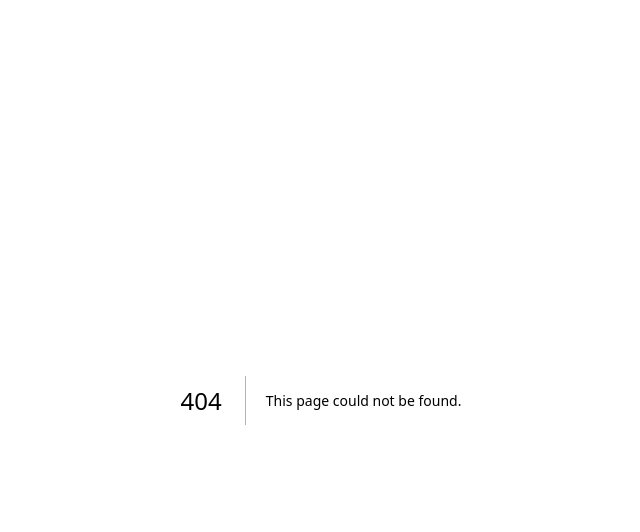
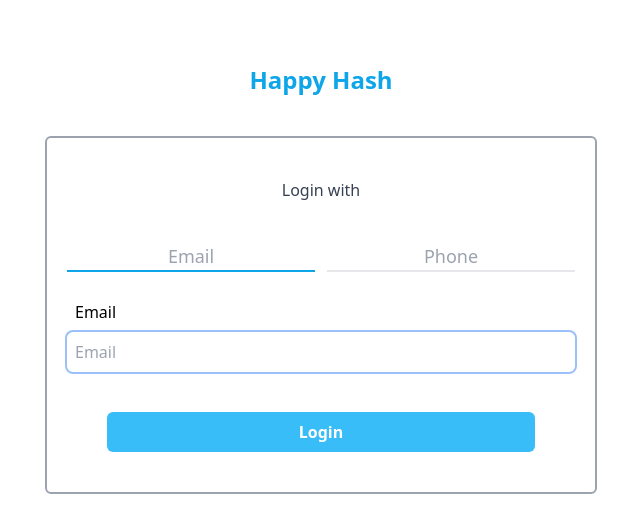
Before and after one commit to DoDevet/happy-hash, a Next.js app: page /login in a window 1280 px wide. Before the commit this address had no page. Shown: the top 532 px of the page, without its empty margins (319-959 px from the left). Built offline with nearby package versions, Linux system fonts and the light colour scheme.

Commit message:
2.Create Login Page

```diff
--- a/package.json
+++ b/package.json
@@ -20,6 +20,8 @@
   "devDependencies": {
     "autoprefixer": "^10.4.13",
     "postcss": "^8.4.21",
+    "prettier": "^2.8.4",
+    "prettier-plugin-tailwindcss": "^0.2.4",
     "tailwindcss": "^3.2.7"
   }
 }
--- a/pages/_app.tsx
+++ b/pages/_app.tsx
@@ -2,5 +2,9 @@ import "@/styles/globals.css";
 import type { AppProps } from "next/app";
 
 export default function App({ Component, pageProps }: AppProps) {
-  return <Component {...pageProps} />;
+  return (
+    <div className="w-full max-w-xl mx-auto">
+      <Component {...pageProps} />
+    </div>
+  );
 }
--- /dev/null
+++ b/pages/login.tsx
@@ -0,0 +1,71 @@
+import { useState } from "react";
+
+type LoginMethod = "Email" | "Phone";
+
+export default function Login() {
+  const [loginMethod, setLoginMethod] = useState<LoginMethod>("Email");
+
+  const onClickMethod = (method: LoginMethod) => {
+    setLoginMethod(method);
+  };
+  return (
+    <div className="mt-16">
+      <h1 className="m-10 text-center text-2xl font-semibold text-sky-500">
+        Happy Hash
+      </h1>
+      <div className="mx-3 mt-10 flex flex-col items-center rounded-md border-2 border-gray-400 px-5">
+        <span className="my-10 block text-center text-gray-700">
+          Login with
+        </span>
+        <div className="mb-7 flex w-full space-x-3 text-lg transition-colors">
+          <span
+            className={
+              "w-full cursor-pointer border-b-2 text-center text-gray-400 transition-colors" +
+              (loginMethod === "Email" ? "  border-b-sky-500" : "")
+            }
+            onClick={() => onClickMethod("Email")}
+          >
+            Email
+          </span>
+          <span
+            className={
+              "w-full cursor-pointer border-b-2 text-center text-gray-400 transition-colors" +
+              (loginMethod === "Phone" ? " border-b-sky-500" : "")
+            }
+            onClick={() => onClickMethod("Phone")}
+          >
+            Phone
+          </span>
+        </div>
+        <form className="flex w-full flex-col">
+          {loginMethod === "Email" ? (
+            <>
+              <label htmlFor="Email" className="mb-2 ml-2">
+                Email
+              </label>
+              <input
+                id="Email"
+                className="rounded-md py-2 px-2 ring-2 focus:border-blue-400 focus:outline-none focus:ring-blue-400"
+                placeholder="Email"
+              />
+            </>
+          ) : (
+            <>
+              <label htmlFor="Phone" className="mb-2 ml-2">
+                Phone
+              </label>
+              <input
+                id="Phone"
+                className="rounded-md py-2 px-2 ring-2 focus:border-blue-400 focus:outline-none focus:ring-blue-400"
+                placeholder="Phone"
+              />
+            </>
+          )}
+          <button className=" m-10 rounded-md bg-sky-400 py-2 font-semibold text-white">
+            Login
+          </button>
+        </form>
+      </div>
+    </div>
+  );
+}
```
Also changed, not shown: 1 other file (tests, documents, lock files or other folders).
